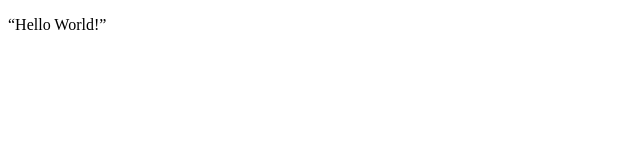
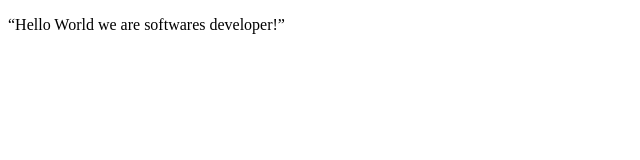
Before and after one commit to GldzzPro/microversechalenge, a plain HTML site: page fcc-test-suite-template-master/index.html in a window 1280 px wide. Shown: the whole page, without its empty margins (0-640 px from the left). Drawn offline with Linux system fonts and the light colour scheme.

Commit message:
adding software developers

```diff
--- a/fcc-test-suite-template-master/index.html
+++ b/fcc-test-suite-template-master/index.html
@@ -8,7 +8,7 @@
 
   <body>
     <script src="https://cdn.freecodecamp.org/testable-projects-fcc/v1/bundle.js"></script>
-     <p> “Hello World!”</p>
+     <p> “Hello World we are softwares developer!”</p>
     <!--
 
     Hello Camper!
```
